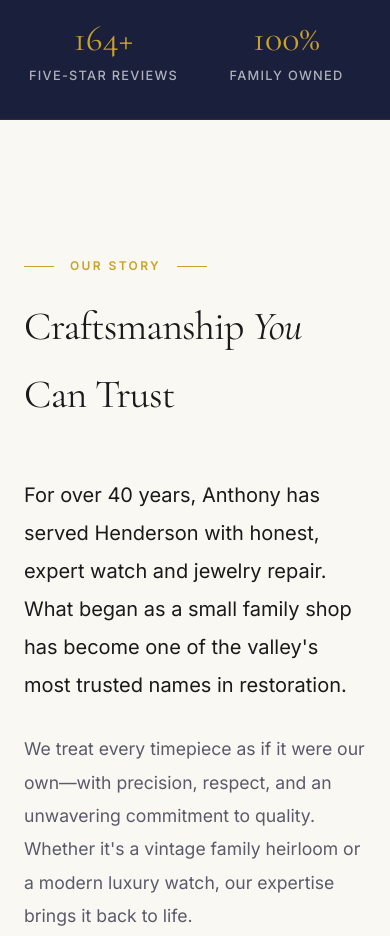
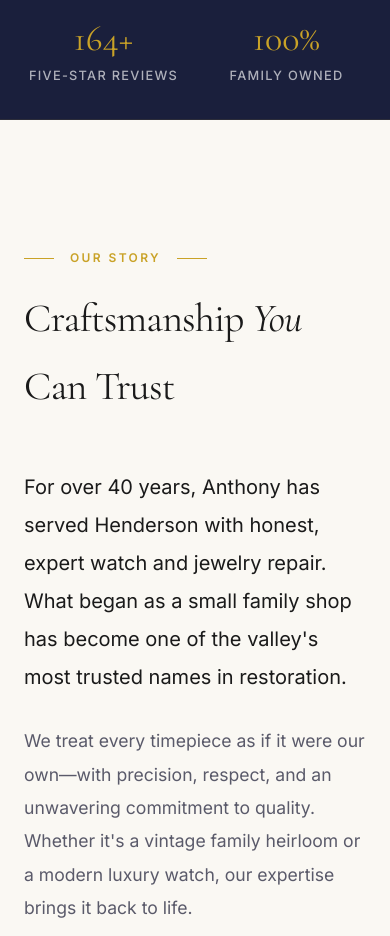
Before and after one commit to xcheljd/anthonys-watch-repair, a plain HTML site: page index.html in a window 390 px wide. Shown: the part 946-1882 px from the top of the page. Drawn offline with nearby package versions, Linux system fonts and the light colour scheme.

Commit message:
style: add scroll-padding-top 100px for polished nav anchor scrolling, reduce section padding from 5.5rem to 5rem (desktop) and 4rem to 3.5rem (mobile) to remove wasted vertical space

```diff
--- a/index.html
+++ b/index.html
@@ -172,6 +172,7 @@
 
         html {
             scroll-behavior: smooth;
+            scroll-padding-top: 100px;
         }
 
         body {
@@ -569,7 +570,7 @@
 
         /* Sections */
         section {
-            padding: 5.5rem 3rem;
+            padding: 5rem 3rem;
         }
 
         .container {
@@ -1512,7 +1513,7 @@
             }
 
             section {
-                padding: 4rem 1.5rem;
+                padding: 3.5rem 1.5rem;
             }
 
             .service-card {
```
